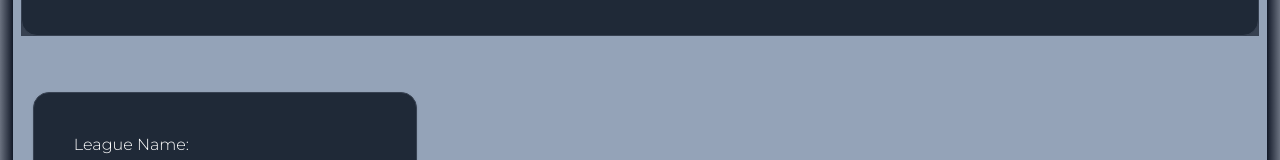
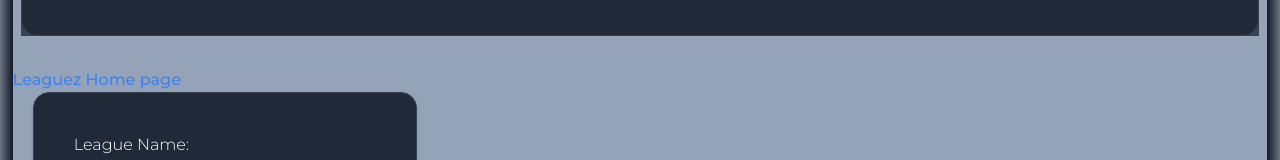
Before and after one commit to ccatto/rleaguez, a Next.js app: page /leaguez/create in a window 1280 px wide. Shown: the part 231-391 px from the top of the page. Built offline with nearby package versions, Linux system fonts and the light colour scheme; a web font is replaced by a local one.

Commit message:
create leaguez updates

```diff
--- a/app/(public)/leaguez/create/page.tsx
+++ b/app/(public)/leaguez/create/page.tsx
@@ -11,6 +11,7 @@ import { useRouter } from 'next/navigation';
 import { useEffect } from 'react';
 import { navigate } from '../../../components/Utils/Redirect/redirect';
 import { useState } from 'react';
+import Link from 'next/link';
 
 // export const metadata: Metadata = {
 //   title: 'RLeaguez Create a Sports League',
@@ -38,7 +39,6 @@ type FormFields = z.infer<typeof schema>;
 
 // export default function Page() {
 const LeagueCreatePage = () => {
-
   const [isSubmitSuccessfulTrue, setIsSubmitSuccessfulTrue] = useState(false);
 
   const {
@@ -55,7 +55,6 @@ const LeagueCreatePage = () => {
 
   const onSubmit: SubmitHandler<FormFields> = async (data) => {
     try {
-
       console.log('data == ', data);
 
       const leagueResponse = await fetch(
@@ -68,9 +67,11 @@ const LeagueCreatePage = () => {
           body: JSON.stringify(data),
         },
       );
-      console.log("--------------       -----------------         --------------");
+      console.log(
+        '--------------       -----------------         --------------',
+      );
       console.log('leagueResponse === ', leagueResponse);
-      if (leagueResponse.status === 200){
+      if (leagueResponse.status === 200) {
         setIsSubmitSuccessfulTrue(true);
       }
       // const data = await leagueResponse.json();
@@ -87,7 +88,6 @@ const LeagueCreatePage = () => {
   return (
     <>
       {!isSubmitSuccessfulTrue && (
-
         <div className="h-lvh heigh-screen bg-slate-400 font-light ">
           <hr className="m-1" />
           <JumbotronFlexibleCatto
@@ -95,6 +95,12 @@ const LeagueCreatePage = () => {
             description="Create a sports league 1 to maintain schedule & playoff brackets"
           />
           <br />
+          <Link
+            href={'/leaguez'}
+            className="font-medium text-blue-600 hover:underline dark:text-blue-500"
+          >
+            Leaguez Home page
+          </Link>
           <br />
 
           <div className="ml-5 max-w-sm rounded-2xl border border-gray-200 bg-white p-6 shadow dark:border-gray-700 dark:bg-gray-800">
@@ -153,13 +159,11 @@ const LeagueCreatePage = () => {
       )}
       {isSubmitSuccessfulTrue && (
         <div className="h-screen bg-slate-400 font-light ">
-          <h1 className='text-black'>
-            Form Submitted successfully.
-          </h1>
-          </div>
-         )}
+          <h1 className="text-black">Form Submitted successfully.</h1>
+        </div>
+      )}
     </>
   );
-}
+};
 
 export default LeagueCreatePage;
```
